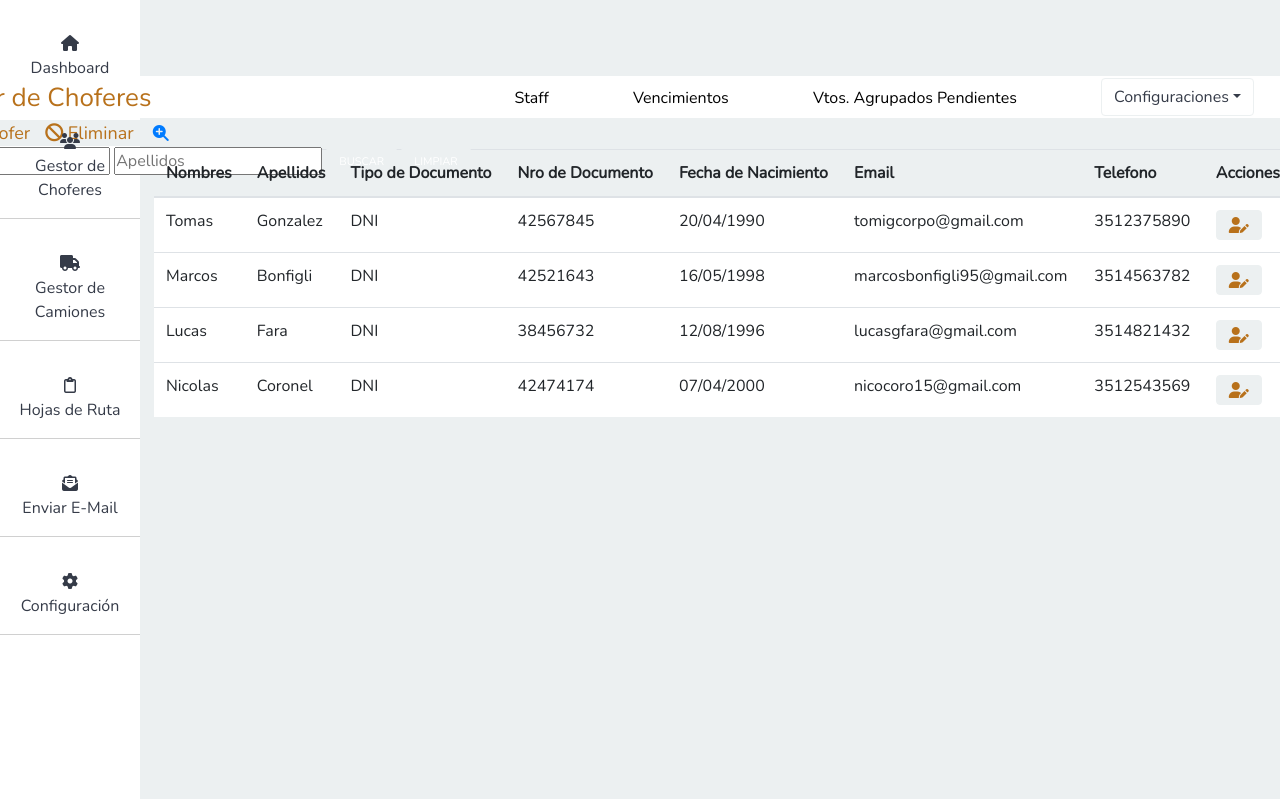
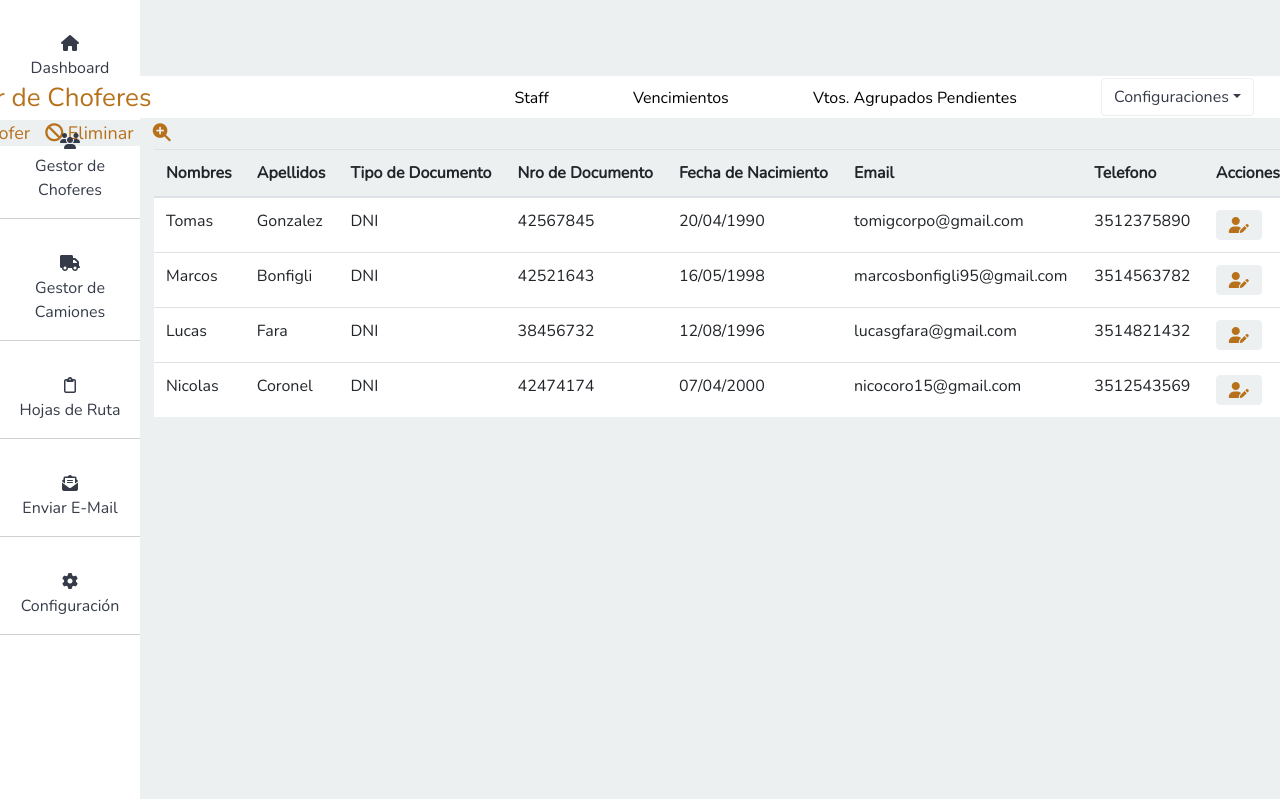
Before and after one commit to marcos1995-bonfigli/transportebonfigli2020, a PHP site: page /choferes.php in a window 1280 px wide. Shown: the part 74-873 px from the top of the page. Run offline with PHP 8.4, Linux system fonts and the light colour scheme; the visitor is signed in with stand-in values (Sample User, id 1); some libraries are stand-ins or nearby versions.

Commit message:
Update choferes.css

```diff
--- a/assets/css/choferes.css
+++ b/assets/css/choferes.css
@@ -4,6 +4,49 @@
     float: right;
     margin-top: -723px;
     background: #ffffff;
+}
+
+#filtros{
+    display:none;
+    margin-top: -35px;
+    margin-left: 266px;
+    padding: 8px;
+}
+
+#filtros-ver{
+    font-size: 18px;
+    color: #B8711B !important;
+    margin-top: -4px;
+}
+
+#filtros-ocultar{
+    font-size: 18px;
+    color: #B8711B !important;
+    margin-top: -4px;
+}
+
+#filtros_nombres:focus,
+#filtros_apellidos:focus{
+    background: #ffeaa7;
+    outline: none;
+}
+
+#filtros_buscar{
+    background-color: #B8711B !important;
+}
+
+#filtros_limpiar{
+    background-color: #B8711B !important;
+}
+
+#filtros_buscar:hover{
+    background-color: #ecf0f1 !important;
+    color: #B8711B !important;
+}
+
+#filtros_limpiar:hover{
+    background-color: #ecf0f1 !important;
+    color: #B8711B !important;
 }
 
 .contenedorTitulo h6{
```
